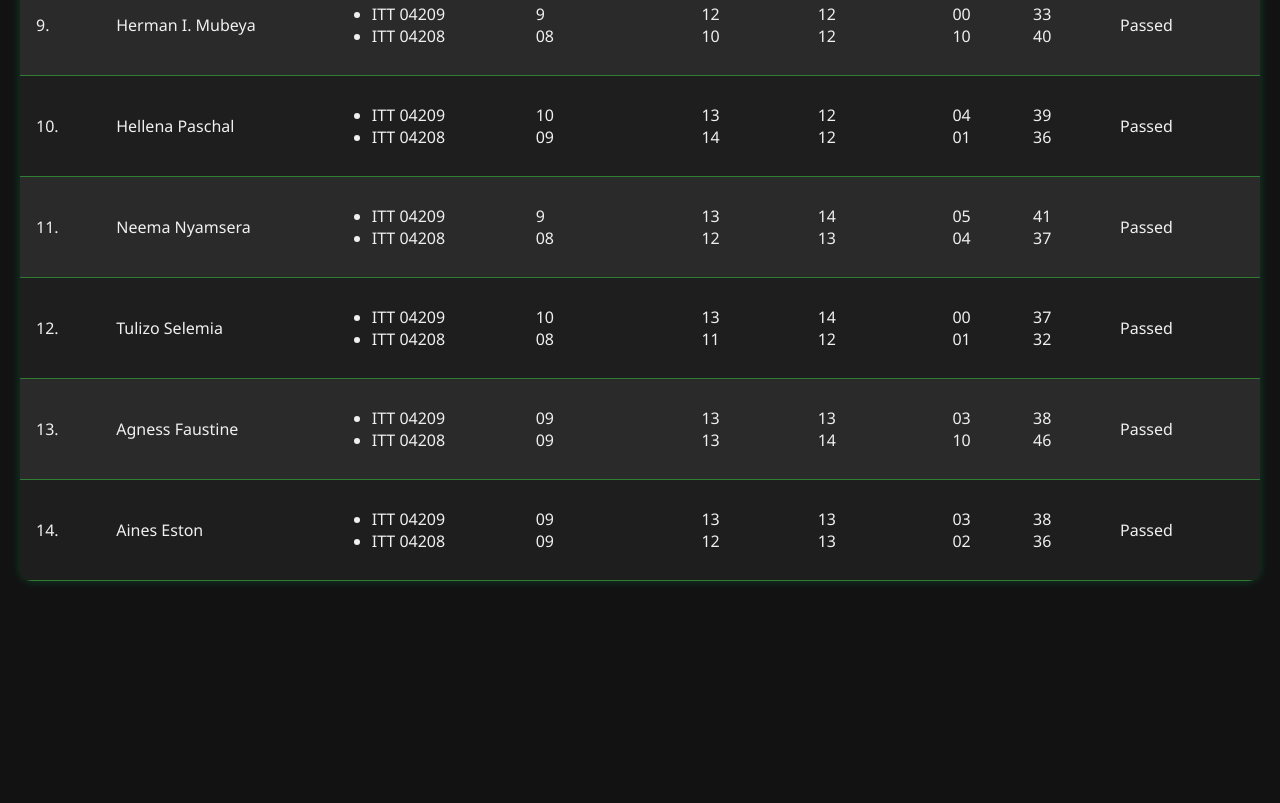
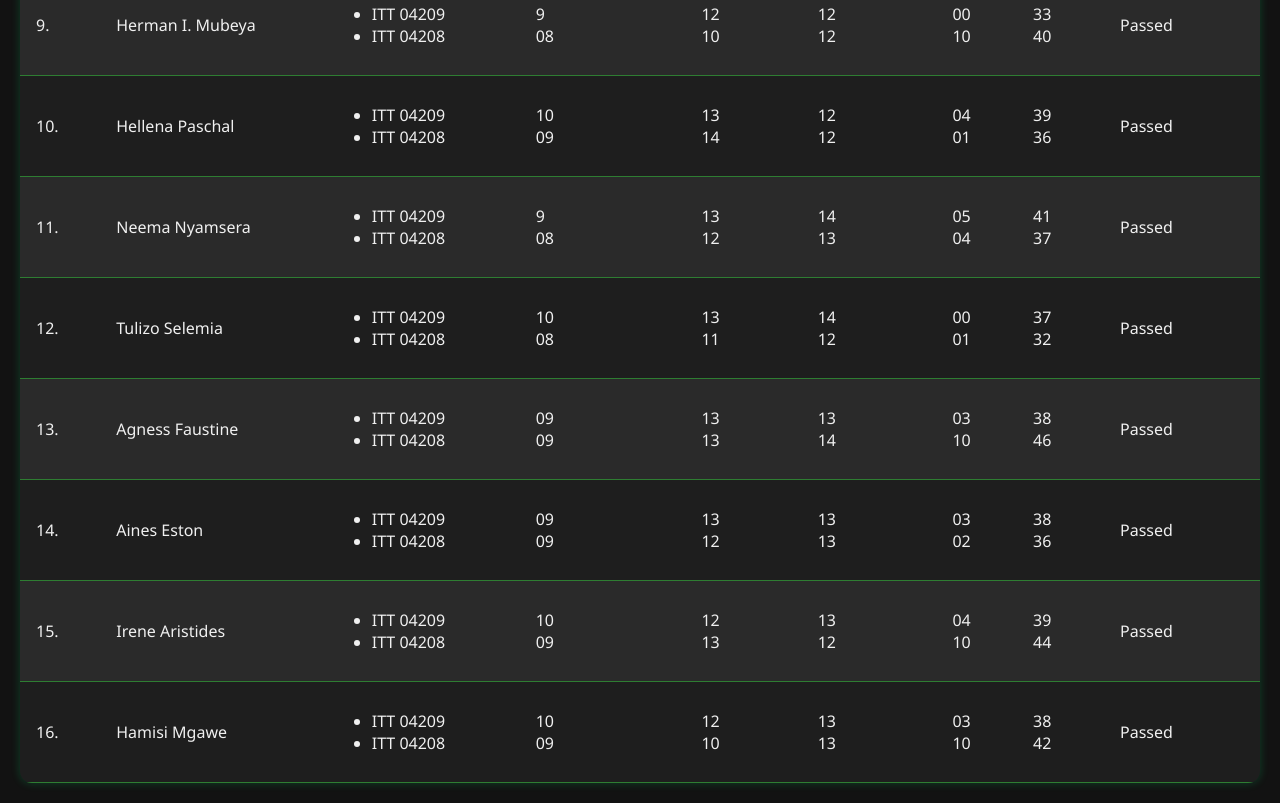
Before and after one commit to lennycodes2000/L4, a plain HTML site: page index.html in a window 1280 px wide. Shown: the part 1113-1916 px from the top of the page. Before the commit the page ends 1714 px from the top, so only its background shows below. Drawn offline with Linux system fonts and the light colour scheme.

Commit message:
Update index.html

```diff
--- a/index.html
+++ b/index.html
@@ -715,6 +715,98 @@
         </td>
         <td>Passed</td>
     </tr>
+    <tr>
+        <td>15.</td>
+        <td>Irene Aristides</td>
+        <td>
+            <ul style="margin: 0; padding-left: 18px;">
+                <li>ITT 04209</li>
+                <li>ITT 04208</li>
+            </ul>
+        </td>
+        <!--Attendance-->
+        <td>
+            <ul style="list-style-type:none;padding-left: 18px;">
+                <li>10</li>
+                <li>09</li>
+            </ul>
+        </td>
+        <!--Theory-->
+        <td>
+            <ul style="list-style-type:none;padding-left: 18px;">
+                <li>12</li>
+                <li>13</li>
+            </ul>
+        </td>
+        <!--Practical-->
+        <td>
+            <ul style="list-style-type:none;padding-left: 18px;">
+                <li>13</li>
+                <li>12</li>
+            </ul>
+        </td>
+        <!--Quiz-->
+        <td>
+            <ul style="list-style-type:none;padding-left: 18px;">
+                <li>04</li>
+                <li>10</li>
+            </ul>
+        </td>
+        <!--Total-->
+        <td>
+            <ul style="list-style-type:none;padding-left: 8px;">
+                <li>39</li>
+                <li>44</li>
+            </ul>
+        </td>
+        <td>Passed</td>
+    </tr>
+    <tr>
+        <td>16.</td>
+        <td>Hamisi Mgawe</td>
+        <td>
+            <ul style="margin: 0; padding-left: 18px;">
+                <li>ITT 04209</li>
+                <li>ITT 04208</li>
+            </ul>
+        </td>
+        <!--Attendance-->
+        <td>
+            <ul style="list-style-type:none;padding-left: 18px;">
+                <li>10</li>
+                <li>09</li>
+            </ul>
+        </td>
+        <!--Theory-->
+        <td>
+            <ul style="list-style-type:none;padding-left: 18px;">
+                <li>12</li>
+                <li>10</li>
+            </ul>
+        </td>
+        <!--Practical-->
+        <td>
+            <ul style="list-style-type:none;padding-left: 18px;">
+                <li>13</li>
+                <li>13</li>
+            </ul>
+        </td>
+        <!--Quiz-->
+        <td>
+            <ul style="list-style-type:none;padding-left: 18px;">
+                <li>03</li>
+                <li>10</li>
+            </ul>
+        </td>
+        <!--Total-->
+        <td>
+            <ul style="list-style-type:none;padding-left: 8px;">
+                <li>38</li>
+                <li>42</li>
+            </ul>
+        </td>
+        <td>Passed</td>
+    </tr>
     </tbody>
 </table>
 </body>
```
